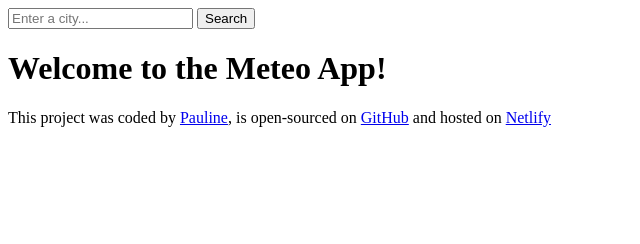
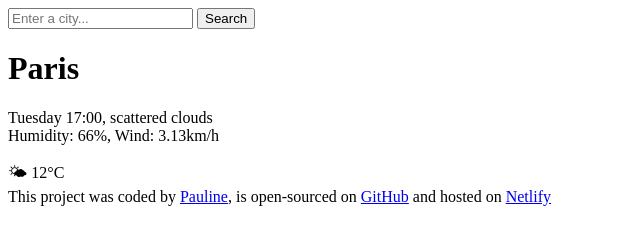
Before and after one commit to lapyaephyu/meteo, a plain HTML site: page index.html in a window 1280 px wide. Shown: the whole page, without its empty margins (0-640 px from the left). Drawn offline with Linux system fonts and the light colour scheme.

Commit message:
Updated the main section

```diff
--- a/index.html
+++ b/index.html
@@ -12,9 +12,19 @@
         <input type="submit" value="Search" />
       </form>
     </header>
+
     <main>
-      <h1>Welcome to the Meteo App!</h1>
+      <div>
+        <h1>Paris</h1>
+        <p>
+          Tuesday 17:00, scattered clouds
+          <br />
+          Humidity: 66%, Wind: 3.13km/h
+        </p>
+      </div>
+      <div>🌤 12°C</div>
     </main>
+
     <footer>
       This project was coded by
       <a href="https://github.com/lapyaephyu" target="_blank">Pauline</a>, is
```
